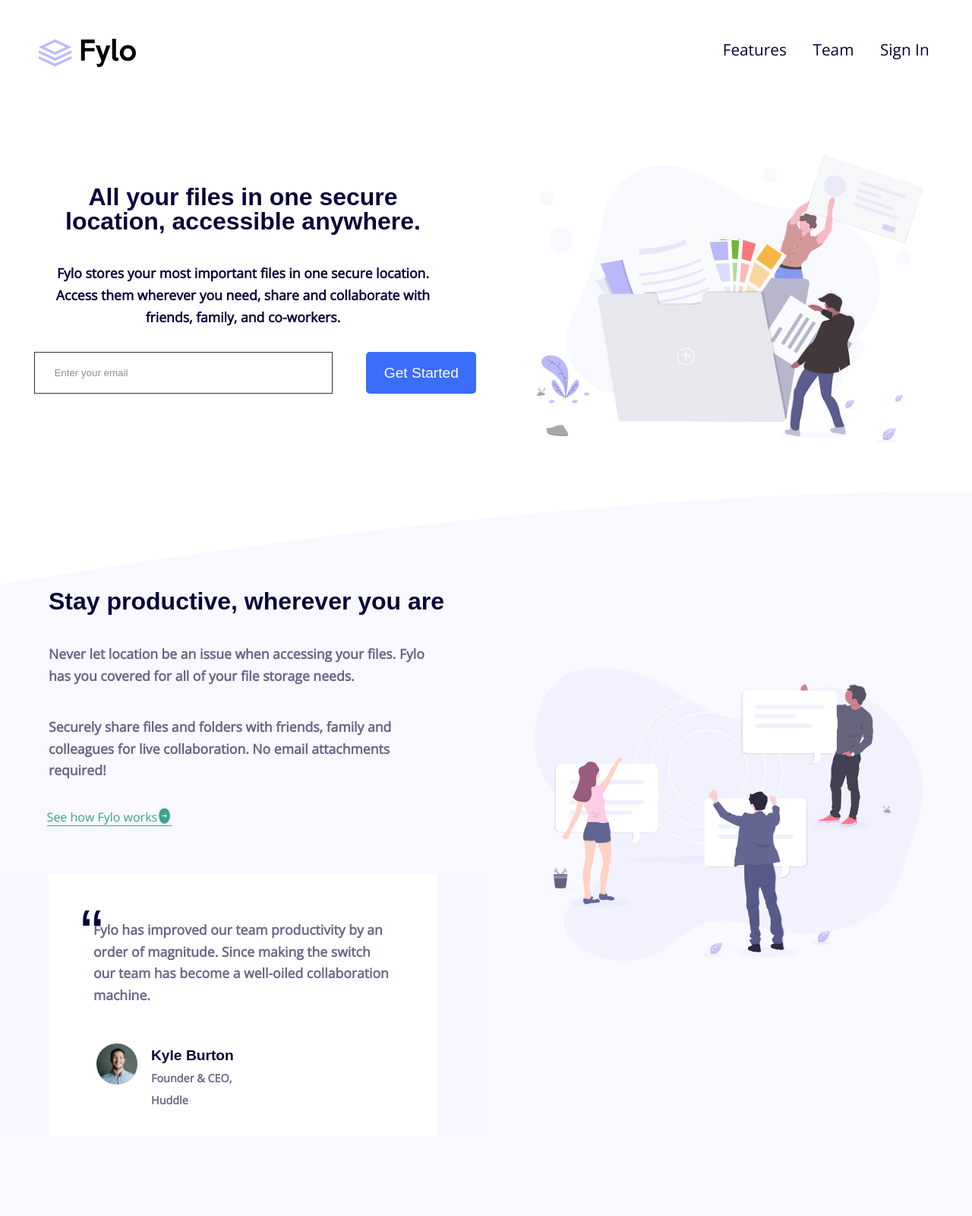
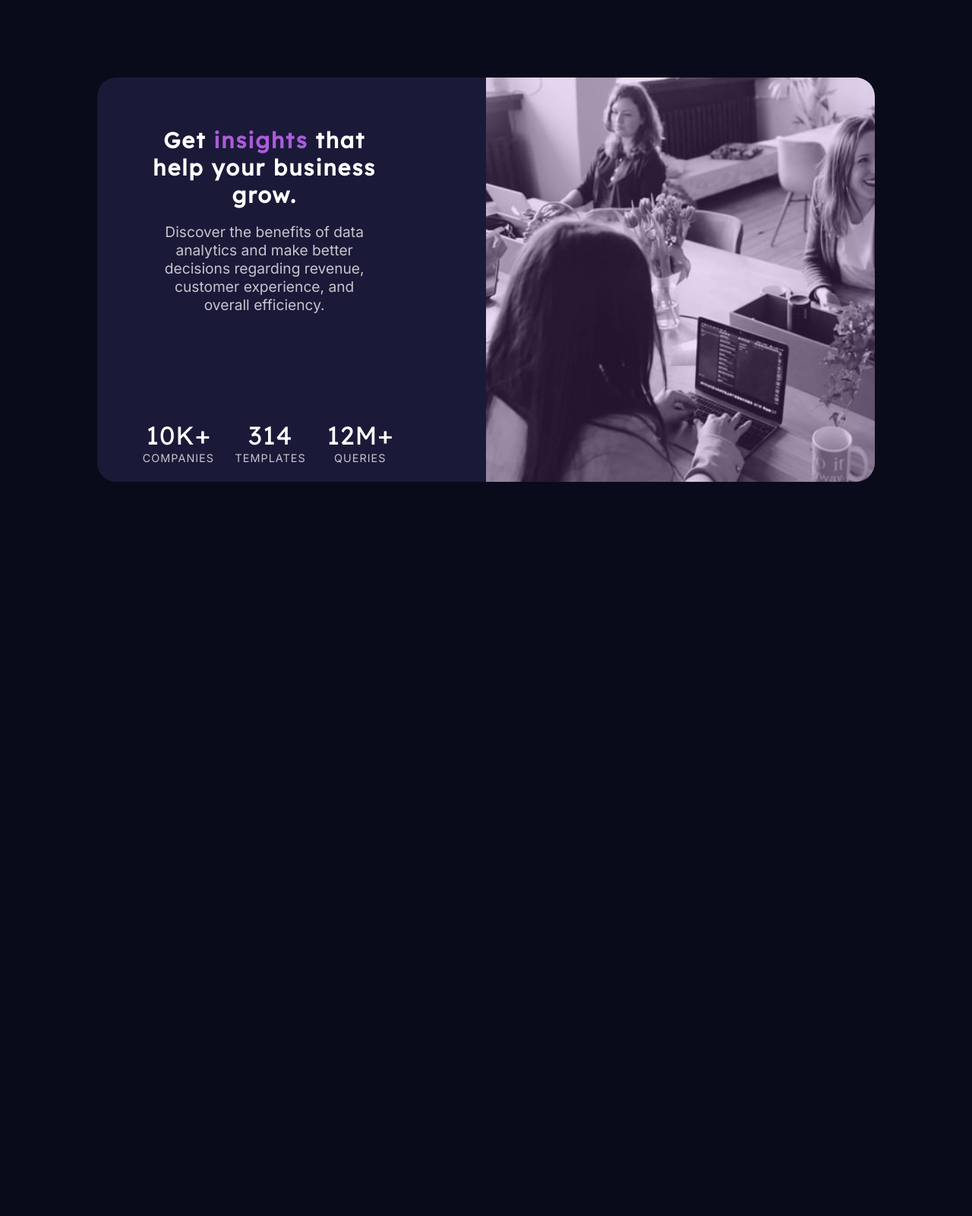
Before and after one commit to alsir/stats-preview-card-component-main, a plain HTML site: page index.html in a window 1280 px wide. Shown: the top 1600 px of the page at 76% size. After the commit the page ends 800 px from the top, so only its background shows below. Drawn offline with nearby package versions, Linux system fonts and the light colour scheme.

Commit message:
Add files via upload

```diff
--- a/index.html
+++ b/index.html
@@ -5,95 +5,26 @@
   <meta name="viewport" content="width=device-width, initial-scale=1.0"> <!-- displays site properly based on user's device -->
 
   <link rel="icon" type="image/png" sizes="32x32" href="./images/favicon-32x32.png">
-  <link rel="stylesheet" type="text/css" href="./style.css">
-
-  <title>Frontend Mentor | Fylo landing page with two column layout</title>
-
-  <!-- Feel free to remove these styles or customise in your own stylesheet 👍 -->
-  <style>
-    .attribution { font-size: 11px; text-align: center; }
-    .attribution a { color: hsl(228, 45%, 44%); }
-  </style>
+ <link rel="stylesheet" type="text/css" href="./style.css">
+  <title>Frontend Mentor | Stats preview card component</title>
 </head>
 <body>
-  <div class="flex-ro">
-    <img id="logo"src="./images/logo.svg" alt="logo" >
-<ul class="flex-ro">
-  <li><a href="#">Features</a></li>
-  <li><a href="#">Team</a></li>
-  <li><a href="#">Sign In</a></li>
-</ul>
+  <diV class="container">
+  <div class="img-header">
+    <img src="./images/image-header-desktop.jpg">
+    <div class="color"></div>
+  </div>
+<diV class="para">
+  <h2>Get <span>insights</span> that help your business grow.</h2>
+
+  <p>Discover the benefits of data analytics and make better decisions regarding revenue, customer
+  experience, and overall efficiency.</p>
+</diV>
+<div class="spans">
+  <p><span>10k+</span> companies</p>
+  <P><span>314</span> templates</P>
+  <p><span>12m+</span> queries</p>
 </div>
-<div class="flex-c">
-  <img src="./images/illustration-1.svg" alt="" class="margin">
-
-  <div>
-  <h3>All your files in one secure location, accessible anywhere.</h3>
-
-  <p>Fylo stores your most important files in one secure location.
-  Access them wherever you need, share and collaborate with friends,
-  family, and co-workers.</p>
-<div class="flex-c flex-c1">
-  <input type="email" name="email" placeholder="Enter your email">
-  <button>Get Started</button>
-</div>
-</div>
-</div>
-<div class="flex-c algin-left main" >
-  <img src="./images/illustration-2.svg" alt="">
-  <div>
-  <h3 class="algin-left remove-margin">Stay productive, wherever you are</h3>
-
-  <p>Never let location be an issue when accessing your files. Fylo has you
-  covered for all of your file storage needs.</p>
-
-  <p>Securely share files and folders with friends, family and colleagues for
-  live collaboration. No email attachments required!</p>
-
-  <a class="visi-link">See how Fylo works<img src="./images/icon-arrow.svg" alt="arrow"></a>
-  <div style="background-color: hsl(240, 75%, 98%);">
-<div class="flex-c test-box">
-  <p>Fylo has improved our team productivity by an order of magnitude. Since
-  making the switch our team has become a well-oiled collaboration machine.</p>
-<div class="flex-ro testimonial">
-  <img id="test-img" src="./images/avatar-testimonial.jpg" alt="avatar">
-  <div class="flex-c flex m-top">
-  <h3>Kyle Burton</h3>
-  <p>Founder & CEO, Huddle</p>
-</div>
-</div>
-</div></div>
-</div>
-</div>
- <div class="box flex-c1">
-  <div class="box1">
-  <h3>Get early access today</h3>
-
-  <p>It only takes a minute to sign up and our free starter tier is extremely generous.
-  If you have any questions, our support team would be happy to help you.</p>
-</div>
-<div class="box2">
- <input type="email" name="email" placeholder="Enter your email...">
-  <button>Get Started For Free</button>
-</div>
-</div>
-<footer class="flex-c1">
-  <div class="m-top">
-  <img id="logo"src="./images/logo.svg" alt="logo" >
-<div class="flex-ro"><img src="./images/icon-phone.svg" class="icon"><p>Phone: +1-543-123-4567</p></div>
-<div class="flex-ro"><img src="./images/icon-email.svg" class="icon"><p>example@fylo.com</p></div>
-</div>
-<ul class="margin">
-  <li>About Us<li>
-  <li>Jobs</li>
-  <li>Press</li>
-  <li>Blog</li>
-</ul>
-<ul>
-  <li>Contact Us</li>
-  <li>Terms</li>
-  <li>Privacy</li>
-</ul>
-</footer>
+</diV>
 </body>
 </html>
--- a/style.css
+++ b/style.css
@@ -1,310 +1,142 @@
-@import url('https://fonts.googleapis.com/css2?family=Raleway:wght@400;700&display=swap');
-@import url('https://fonts.googleapis.com/css2?family=Open+Sans&display=swap');
+@import url('https://fonts.googleapis.com/css2?family=Inter:wght@400;700&family=Lexend+Deca&display=swap');
 *{
 	padding: 0;
 	margin: 0;
 	box-sizing: border-box;
 }
 body{
+	font-size: 15px;
+	background-color: hsl(233, 47%, 7%);
+	position: relative;
+}
+div.color{
+	position: absolute;
+	width: 83%;
+	height:36.6%;
+	top: 0;
+	background-color: hsl(277, 64%, 61%);
+	right: 7%;
+	opacity: 0.2;
+	border-top-left-radius: 25px;
+	border-top-right-radius: 25px;
+}
+.container{
+	display: flex;
+	width: 80vw;
+	margin: 10%;
+	flex-direction: column;
+	justify-content: center;
+	align-content: center;
+	color: white;
+	background-color: hsl(244, 38%, 16%);
+	border-radius: 25px;
+
+}
+.img-header img{
+	width: 80vw;
+	height: 50vh;
+	border-top-left-radius: 25px;
+	border-top-right-radius: 25px;
+}
+.para {
+ width: 80vw;
+ margin:-1% 0 0 0;
+
+}
+.para h2 , .para p{
+	text-align: center;
+	padding:5% 10%;
+}
+h2{
+	font-size: 1.8rem;
+	letter-spacing: 2px;
+	font-family: 'Lexend Deca', sans-serif ;
+	font-weight: 700;
+
+}
+h2 span{
+	color: hsl(277, 64%, 61%);
+}
+.para p{
+	color: hsla(0, 0%, 100%, 0.75);
+	font-size:1.2rem ;
+	padding:0 10%;
+	margin: 5%;
+	margin-top: 0;
+	font-family: 'Inter', sans-serif;
+	font-weight: 400;
+}
+.spans{
 	display: flex;
 	flex-direction: column;
-	font-family: 'open sans', sans-serif;
-	text-align: center;
-	overflow-x: hidden;
-}ul{
-	width: 80%;
-	list-style: none;
-	margin-top: 6%;
-}
-ul li{
-	margin:0 5% 5% 5% ;
-}
-ul li a{
-	text-decoration: none;
-	font-size: 1.2rem;
-	padding: 0;
-	color: hsl(243, 87%, 12%);
-}
-img#logo{
-	margin: 5%;
-	width: 30%;
-}
-.flex-ro{
-	display: flex;
-	flex-direction: row;
-}
-.flex-c{
-	display: flex;
-	flex-direction: column;
-}
-.flex-c img{
-	widows: 80%;
-	margin: 10%;
-}
-h3{
-	font-family: 'open san', sans-serif;
-	font-weight: 700;
-	padding: 1% 12% 5% 12%;
-	line-height: 2rem;
-	color: hsl(243, 87%, 12%);
-	font-size: 1.5rem;
-}
-p{
-	padding: 1% 10% 5% 10%;
-	font-weight: 700;
-	line-height: 1.8rem;
-	font-size: 1.1rem;
-	color: hsl(243, 87%, 12%);
-}
-input{
-     height: 55px;
-     padding: 4%;
-	width: 76%;
-	margin: 0 10% 0 10%;
-	border: 1px solid #000000;
-	opacity: 0.8;
-}
-button{
-	height: 55px;
-     padding: 2%;
-	width: 76%;
-	margin: 0 10% 0 10%;
-	margin-top: 2%;
-	font-size: 1.4rem;
-	color: white;
-	background-color: hsl(224, 93%, 60%);
-	border: none;
-	border-radius: 5px;
-}
-.main{
-	background-image: url(./images/bg-curve-mobile.svg);
-	background-repeat: no-repeat;
-	background-size: cover;
-	background-position: 39% 50%;
 	padding-bottom: 5%;
 }
-.algin-left p{
-	text-align: left;
-	opacity: 0.6;
+.spans p{
+	text-align: center;
+	font-size:0.9rem ;
+	margin-bottom: 3%;
+	color: hsla(0, 0%, 100%, 0.75);
+	text-transform: uppercase;
+	letter-spacing: 1px;
+	font-family: 'Inter', sans-serif;
+	font-weight: 400;
 }
-.algin-left h3{
-	text-align: left;
-	padding: 5% 10% 5% 10%;
-}
- a {
-text-align: left;
-}
-.visi-link{
-	color: hsl(170, 45%, 43%);
-	border-bottom: 1px solid hsl(170, 45%, 43%);
-}
-.visi-link img{
-	margin: 0;
-}
-div.test-box{
-	width: 80%;
-	margin: 10%;
-	padding: 5%;
-	background-color: white;
-	background-image: url(./images/icon-quotes.svg);
-	background-repeat: no-repeat;
-	background-size: 5%;
-	background-position: 9% 15%;
-}
-
-img#test-img{
-	margin: 5% 4% 3% 7%;
-	width: 12%;
-	border-radius: 50%;
-}
-.testimonial h3{
-	font-size: 1.1rem;
-	padding: 0;
-	margin: 0;
-	text-align: left;
-}
-.test-box p{
-	padding: 6%;
-	color:  hsl(243, 87%, 12%);
-}
-.testimonial p{
-	font-size: 0.9rem;
-	padding: 0;
-}
-.m-top{
-	margin-top: 3%;
-	margin-left: 0;
-}
-.box{
-	padding: 15% 2% 15% 2%;
-	background-color: hsl(238, 22%, 44%);
+.spans p span{
+	font-family: 'Lexend Deca', sans-serif;
+	display: block;
+	font-size: 2.1rem;
+	margin-bottom: 1%;
 	color: white;
-}
-.box p , .box h3{
-	color: white;
-	line-height: 1.8rem;
-}
-footer{
-	background-color:  hsl(243, 87%, 12%);
-	color: white;
-	text-align: left;
-	padding: 10%;
-	font-size: 1.2rem;
-}
-footer img{
-	width: 40%;
-	padding: 0;
-	margin: 0;
-	filter:brightness(5);
-}
-footer p{
-color: #fff;
-padding: 0;
-font-weight: 700;
-}
-footer img.icon{
-	width: 6%;
-	margin: 0 5% 5% 5%;
-	padding:0;
-	display: inline;
-}
-footer li{
-	color: white;
+	opacity: 1;
 }
 @media(min-width: 600px){
 	body{
+		overflow-y: hidden;
+	}
+	.container{
+		flex-direction: row-reverse;
+		position: relative;
+		overflow: hidden;
+		margin-top: 8%;
+	}
+	.img-header{
+		width:50%;
+		height: 60vh;
+	}
+	.img-header img{
+	width: 50vw;
+	height: 70vh;
+	border-top-right-radius: 25px;
+	border-bottom-right-radius: 25px;
+	border-top-left-radius: 0;
 
-	}
-	img#logo{
-		width: 10%;
-	     height: 10%;
-	     margin: 4%;
-	}
-	ul{
-		margin-top: 4%;
-		margin-left: 55%;
-
-	}
-	ul li a{
-		font-size: 1.3rem;
-
-	}
-	.flex-c{
-		display: flex;
-		flex-direction: row-reverse;
-	}
-	.flex-c img{
-		width: 40%;
-		height: 40%;
-		margin: 18% 5% 5% 5%;
-		padding: 0;
-	}
-	img.margin{
-		margin-top: 5%;
-	}
-	.flex-c h3{
-		margin: 0;
-		margin-top: 15%;
-
-		font-size: 2rem;
-	}
-	.flex-c1{
-		display: flex;
-		flex-direction: row;
-	}
-	.flex-c1 input{
-		width: 80%;
-		margin:0 5% 5% 7%;
-		padding: 0 0 0 4%;
-	}
-	.flex-c1 button{
-		width: 30%;
-		margin: 0 2% 0 2%;
-		font-size: 1.2rem;
-		padding: 0;
-	}
-	.visi-link {
-		margin-right: 55%;
-	}
-	.visi-link img{
-		width: 3%;
-		height: 3%;
-		margin: 0;
-		margin-bottom: -1%;
-	}
-	.test-box{
-		display: flex;
-		flex-direction: column;
-	}
-	.test-box h3{
-		margin-top: 0;
-		font-size: 1.2rem;
-	}
-	h3.remove-margin{
-		margin-right: -20%;
-	}
-	.flex{
-		display: flex;
-		flex-direction: column;
-		margin-top: 5%;
-	}
-	.box{
-		padding: 7% 2% 5% 2%;
-	}
-	.box1{
-          width: 55%;
-      	text-align: left;
-	}
-	.box1 h3{
-		padding-left: 10%;
-		font-size: 1.9rem;
-	}
-	.box1 p{
-		opacity: 0.7;
-	}
-	.box2{
-		padding-top: 3%;
-		margin: 0;
-	}
-	.box2 input{
-		width: 140%;
-		border-radius: 5px;
-	}
-	.box2 button{
-		width: 70%;
-		margin-left:-15% ;
-	}
-	 footer img#logo{
-		width: 55%;
-		height: auto;
-		margin: 0 2% 2% 2%;
-		margin-bottom: 4%;
-		padding: 0 2% 2% 2%;
-	}
-	footer{
-		width: 100%;
-		padding: 2%;
-		margin: 0;
-		overflow-x: hidden;
-		display: flex;
-		flex-direction: row;
-	}
-	footer ul{
-       margin-left:5%;
-       width: 15%;
-       margin-top: 9%;
-       font-size: 1.4rem;
-	}
-	.margin{
-		margin-left: 30%;
-	}
-	.m-top{
-		width: 35%;
-	}
-
-
-
-
-
+}   div.color{
+	width: 40vw;
+	height: 70vh;
+	border-top-right-radius: 25px;
+	border-bottom-right-radius: 25px;
+	border-top-left-radius: 0;
+	right: 0%;
+}
+h2 , p{
+	margin-top: 1%;
+	text-align: left;
+}
+.spans{
+	flex-direction: row;
+	position: absolute;
+	margin-top: 5%;
+	left: 4.5%;
+	bottom: -8%;
+}
+.para{
+	width: 100%;
+	height: 60vh;
+	padding: 3%;
+	margin: 1% 7% 4% 0;
+}
+.spans p{
+	margin: 5%;
+}
 
 }
```
Also changed, not shown: images/image-header-desktop.jpg (added), images/image-header-mobile.jpg (added).
